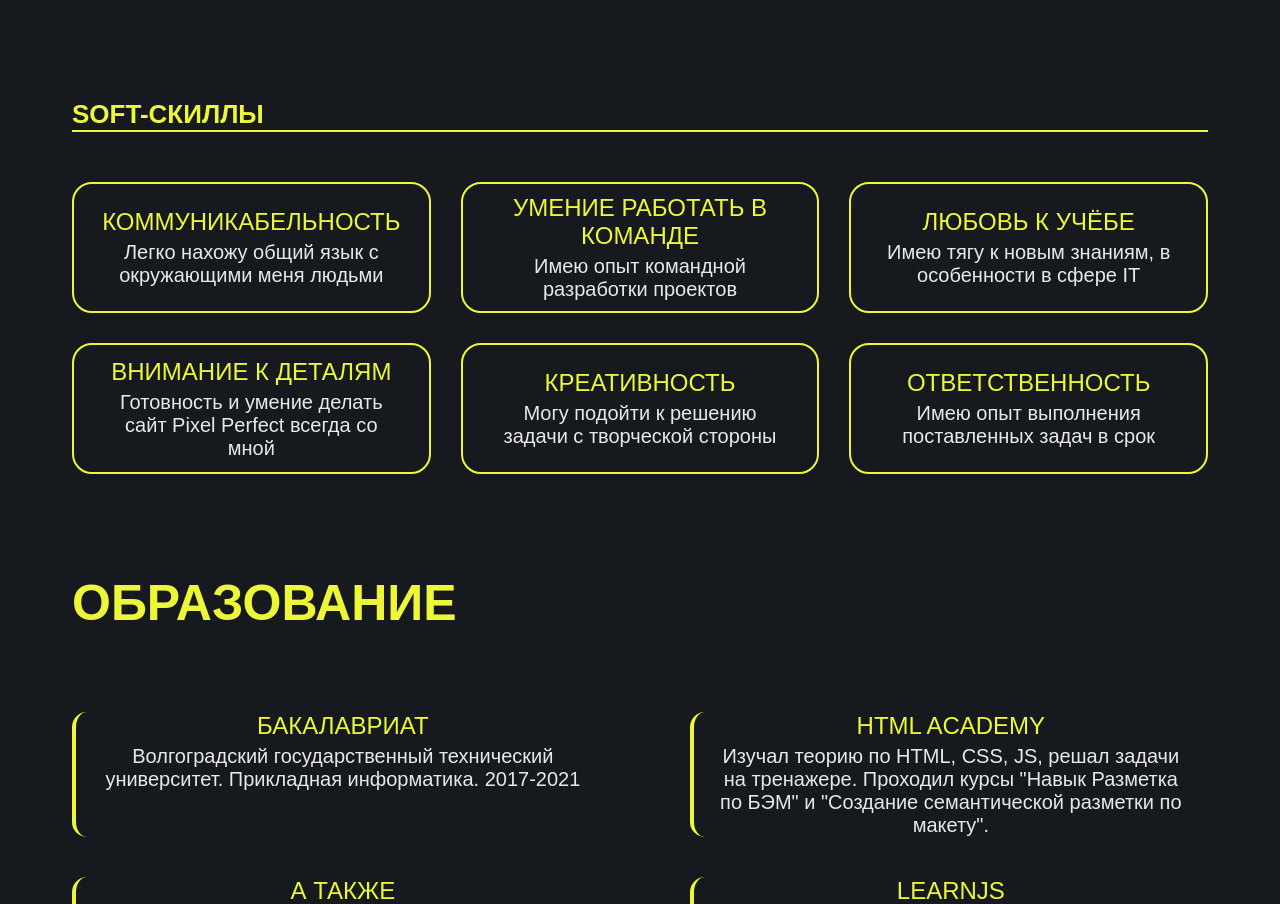
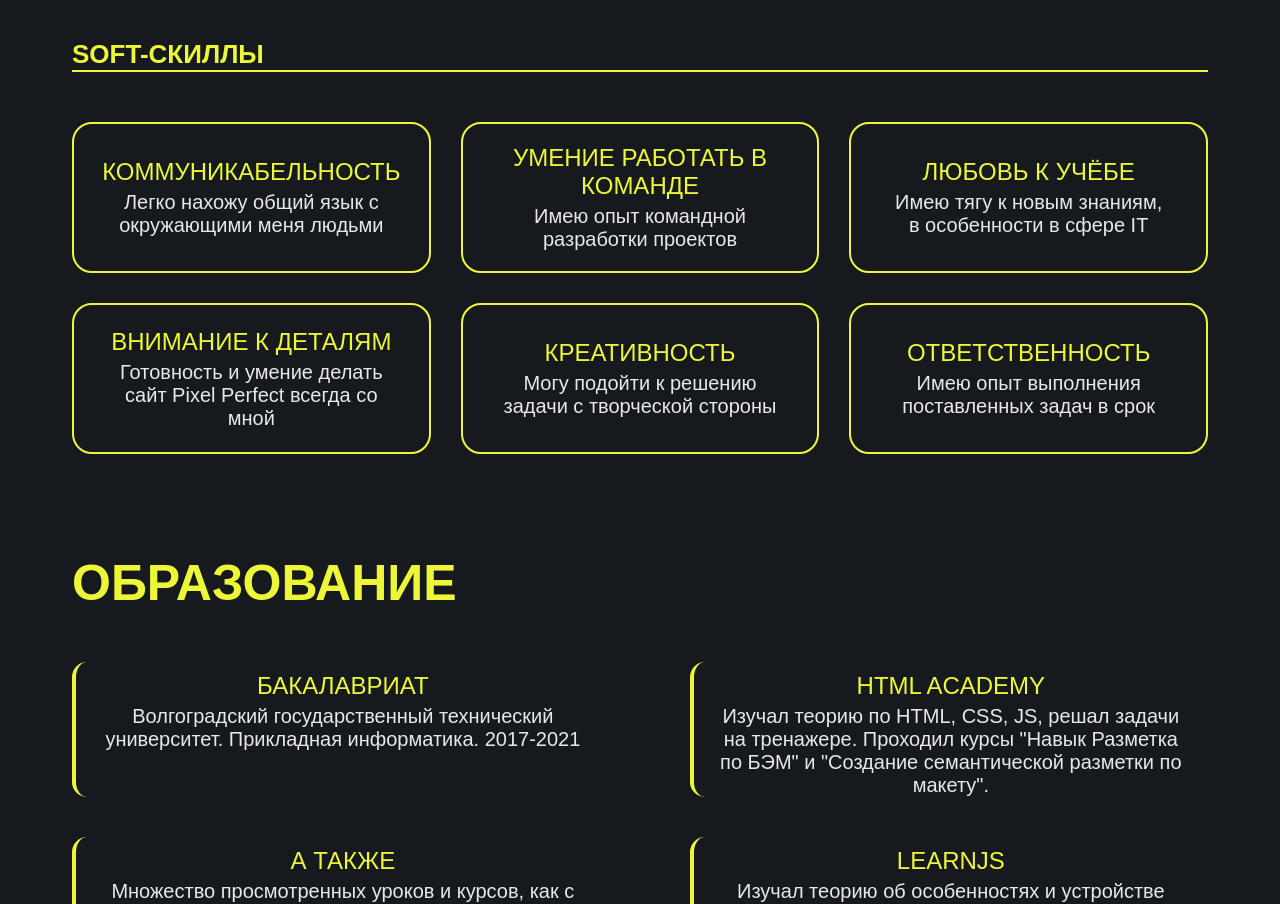
Before and after one commit to KrashheR/krashher-website, a React (Create React App) app: page / in a window 1280 px wide. Shown: the part 1588-2492 px from the top of the page. Built offline with nearby package versions, Linux system fonts and the light colour scheme.

Commit message:
fixed adaptive issues

```diff
--- a/src/components/education/styled.js
+++ b/src/components/education/styled.js
@@ -3,9 +3,6 @@ import styled from "styled-components";
 export const StyledEducation = styled.section`
   margin: 100px 0;
 
-  @media(max-width: ${(props) => props.theme.deviceSizes.mobile}) {
-    margin: 0;
-  }
 `;
 
 export const StyledEducationGrid = styled.div`
@@ -14,7 +11,7 @@ export const StyledEducationGrid = styled.div`
                        "andOther . learnjs"
                        "universityMag . react";
   grid-gap: 40px;
-  margin-top: 80px;
+  margin-top: 50px;
 
   @media(max-width: ${(props) => props.theme.deviceSizes.mobile}) {
     display: flex;
--- a/src/components/educationPlace/educationPlace.jsx
+++ b/src/components/educationPlace/educationPlace.jsx
@@ -11,8 +11,8 @@ function EducationPlace ({ position, title, description, animationOrder }) {
     },
     visible: {
       opacity: 1,
-      transition: {delay: animationOrder * 0.25,
-        duration: 5,
+      transition: {delay: animationOrder * 0.5,
+        duration: 3,
         ease: "easeInOut",
         type: "spring",
         bounce: 0.4,},
--- a/src/components/projects/styled.js
+++ b/src/components/projects/styled.js
@@ -7,7 +7,7 @@ export const StyledProjects = styled.section`
 export const StyledProjectsGrid = styled.div`
   display: grid;
   grid-template-columns: repeat(auto-fit, minmax(360px, 1fr));
-  margin-top: 80px;
+  margin-top: 50px;
   grid-gap: 80px;
 
   @media (max-width: ${(props) => props.theme.deviceSizes.tablet}){
--- a/src/components/skills/styled.js
+++ b/src/components/skills/styled.js
@@ -1,6 +1,6 @@
 import styled from "styled-components";
 
-export const StyledSkills = styled.article`
+export const StyledSkills = styled.section`
 
 `;
 
@@ -18,7 +18,7 @@ export const StyledSkillsStack = styled.div`
 export const StyledSkillsSubtitle = styled.h3`
   color: ${(props) => props.theme.colors.textPrimary};
   font-size: 26px;
-  margin: 100px 0 50px 0;
+  margin: 80px 0 50px 0;
   text-align: left;
   border-bottom: 2px solid ${(props) => props.theme.colors.textPrimary};
   font-weight: 700;
@@ -41,7 +41,7 @@ export const StyledSkillsSoftContainer = styled.div`
   align-items: center;
 
   @media (max-width: ${(props) => props.theme.deviceSizes.laptop}) {
-    grid-template-columns: repeat(auto-fit, minmax(350px, 1fr));
+    grid-template-columns: repeat(auto-fit, minmax(320px, 1fr));
     grid-template-rows: repeat(3, 1fr);
   }
 
--- a/src/components/softSkills/softSkills.jsx
+++ b/src/components/softSkills/softSkills.jsx
@@ -25,7 +25,7 @@ function SoftSkills({ softSkillsList }) {
     <>
       {softSkillsList.map((item, index) =>(
         <StyledSoftSkill as={motion.span} variants={stackAnimation} key={index} custom={index+1}>
-          <Title level={TitleLevel.H4} color={TitleColor.PRIMARY} type={TitleType.CARD}>{ item[0] }</Title>
+          <Title level={TitleLevel.H4} color={TitleColor.PRIMARY} type={TitleType.SOFTSKILLS}>{ item[0] }</Title>
           <Description>{ item[1] }</Description>
         </StyledSoftSkill>
       ))}
--- a/src/components/softSkills/styled.js
+++ b/src/components/softSkills/styled.js
@@ -6,7 +6,7 @@ export const StyledSoftSkill = styled.span`
   align-items: center;
   justify-content: center;
   height: 100%;
-  padding: 10px;
+  padding: 20px;
   border: 2px solid ${(props) => props.theme.colors.textPrimary};
   border-radius: 20px;
   color: ${(props) => props.theme.colors.textPrimary};
@@ -14,6 +14,6 @@ export const StyledSoftSkill = styled.span`
 
   @media (max-width: ${(props) => props.theme.deviceSizes.mobile}) {
     padding: 14px;
-    width: 80vw;
+    width: -webkit-fill-available;
   }
 `;
--- a/src/components/title/styled.js
+++ b/src/components/title/styled.js
@@ -3,7 +3,13 @@ import { TitleColor, TitleType } from "./title";
 
 export const StyledTitle = styled.h1`
   padding: ${(props) => {
-    return props.$titleType === TitleType.CARD ? "0 0 5px 0" : "0";
+    let padding = "0";
+    if (props.$titleType === TitleType.CARD) {
+      padding = "10px 0 5px 0";
+    } else if (props.$titleType === TitleType.SOFTSKILLS) {
+      padding = "0 0 5px 0";
+    }
+    return padding;
   }};
   color: ${(props) => {
     return props.$color === TitleColor.GRAY ? props.theme.colors.textGray : props.theme.colors.textPrimary;
@@ -24,9 +30,6 @@ export const StyledTitle = styled.h1`
     font-size: ${(props) => {
       return props.$titleType === TitleType.SECTION ? props.theme.fontSizes.sectionTitleMobile : props.theme.fontSizes.cardTitleMobile
     }};
-    padding: ${(props) => {
-      return props.$titleType === TitleType.CARD ? "0 0 5px 0" : "0";
-    }};
   }
 
   @media (max-width: ${(props) => props.theme.deviceSizes.mobileSmall}){
--- a/src/components/title/title.jsx
+++ b/src/components/title/title.jsx
@@ -17,7 +17,8 @@ export const TitleColor = {
 
 export const TitleType = {
   SECTION: "section",
-  CARD: "card"
+  CARD: "card",
+  SOFTSKILLS: "softSkills"
 }
 
 function Title ({ level, color, type, children }) {
```
